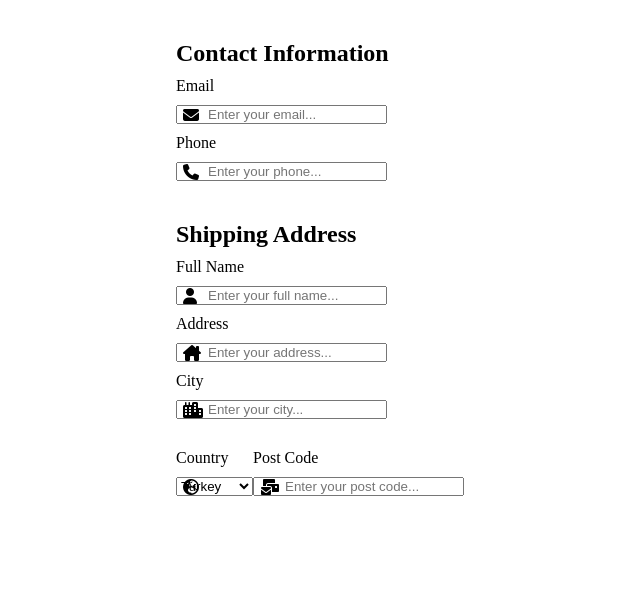
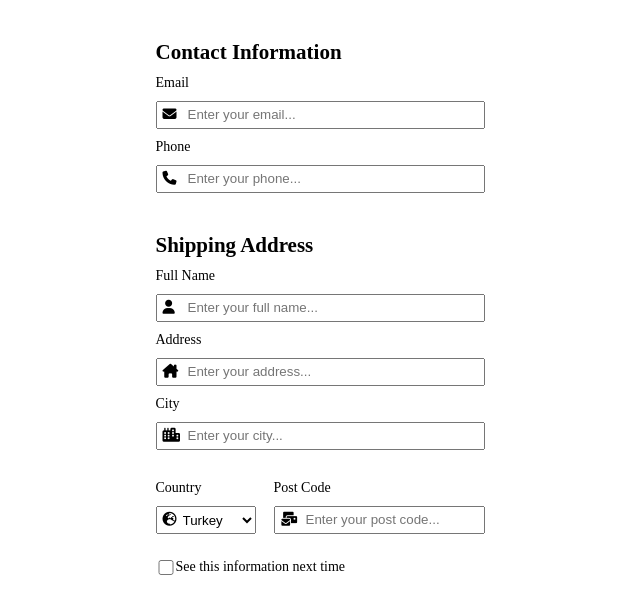
Before and after one commit to EyyupOrdueri/Checkout-Form, a plain HTML site: page index.html in a window 1280 px wide. Shown: the whole page, without its empty margins (320-960 px from the left). Drawn offline with Linux system fonts and the light colour scheme.

Commit message:
File was upgraded.

```diff
--- a/index.html
+++ b/index.html
@@ -58,6 +58,11 @@
 
         </div>
 
+        <div class="che-info">
+            <input type="checkbox" name="checkbox" id="checkbox">
+            <label for="checkbox">See this information next time</label>
+        </div>
+
     </div>
 
     <script
--- a/style.css
+++ b/style.css
@@ -8,6 +8,7 @@ body {
     display: flex;
     justify-content: center;
     align-items: center;
+    font-size: 14px;
 }
 
 label {
@@ -17,6 +18,8 @@ label {
 
 input {
     padding-inline-start: 30px;
+    padding: 4px 0 5px 30px;
+    width: 100%;
 }
 
 h2 {
@@ -28,7 +31,27 @@ h2 {
     margin-top: 20px;
 }
 
+select {
+    width: 100px;
+    padding: 5px 0 4px 22px;
+}
+
+.post {
+    margin-left: 18px;
+}
+
 .fa-solid {
     position: absolute;
-    padding: 2px 0px 4px 7px;
+    padding: 6px 0px 2px 7px;
 }
+
+.che-info {
+    display: flex;
+    justify-content: start;
+    margin-top: 15px;
+}
+
+#checkbox {
+    width: 20px;
+    margin: 11px 0 10px 0;
+}
```
